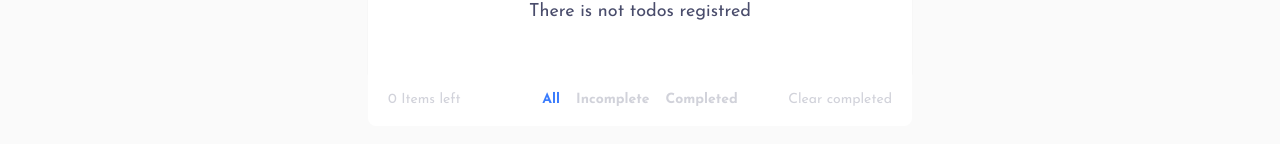
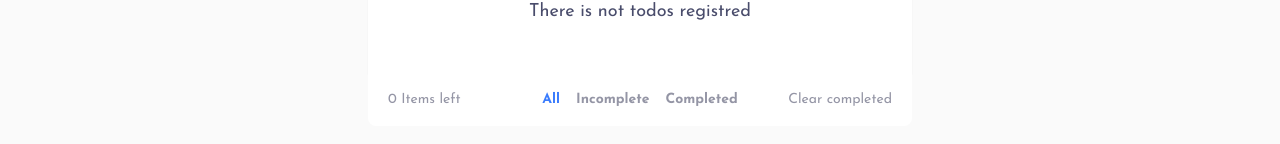
Before and after one commit to r10rivas/todo-list-app-vue, a Vue app: page / in a window 1280 px wide. Shown: the part 290-434 px from the top of the page. Built offline with nearby package versions, Linux system fonts and the light colour scheme.

Commit message:
🐛 Fix light/dark mode

```diff
--- a/src/components/AppTodo.vue
+++ b/src/components/AppTodo.vue
@@ -19,7 +19,7 @@
           <!-- end body list -->
 
           <!-- init footer list -->
-          <div class="flex flex-wrap justify-between items-center rounded-b-lg text-fore-tertiary">
+          <div class="flex flex-wrap justify-between items-center rounded-b-lg text-fore-secondary dark:text-fore-tertiary">
             <div class="py-4 pl-5 flex-1 flex bg-back-secondary rounded-bl-lg">
               <span class="text-sm">{{ counterTodosIncompleted }} Items left</span>
             </div>
@@ -28,21 +28,21 @@
               <button
                 @click="changeTodosFilter('all')"
                 :class="{ 'text-accent': filterTodosBy === 'all' }"
-                class="font-bold hover:text-white rounded-lg mx-2 outline-none focus:shadow-outline"
+                class="font-bold hover:text-fore-primary rounded-lg mx-2 outline-none focus:shadow-outline dark:hover:text-white"
               >
                 All
               </button>
               <button
                 @click="changeTodosFilter('incomplete')"
                 :class="{ 'text-accent': filterTodosBy === 'incomplete' }"
-                class="font-bold hover:text-white rounded-lg mx-2 outline-none focus:shadow-outline"
+                class="font-bold hover:text-fore-primary rounded-lg mx-2 outline-none focus:shadow-outline dark:hover:text-white"
               >
                 Incomplete
               </button>
               <button
                 @click="changeTodosFilter('completed')"
                 :class="{ 'text-accent': filterTodosBy === 'completed' }"
-                class="font-bold hover:text-white rounded-lg mx-2 outline-none focus:shadow-outline"
+                class="font-bold hover:text-fore-primary rounded-lg mx-2 outline-none focus:shadow-outline dark:hover:text-white"
               >
                 Completed
               </button>
@@ -51,7 +51,7 @@
             <div class="py-4 pr-5 flex-1 flex justify-end bg-back-secondary rounded-br-lg">
               <button
                 @click="removeTodosCompleted"
-                class="text-right hover:text-white text-sm rounded-lg mx-0 outline-none focus:shadow-outline"
+                class="text-right hover:text-fore-primary text-sm rounded-lg mx-0 outline-none focus:shadow-outline dark:hover:text-white"
               >
                 Clear completed
               </button>
```
